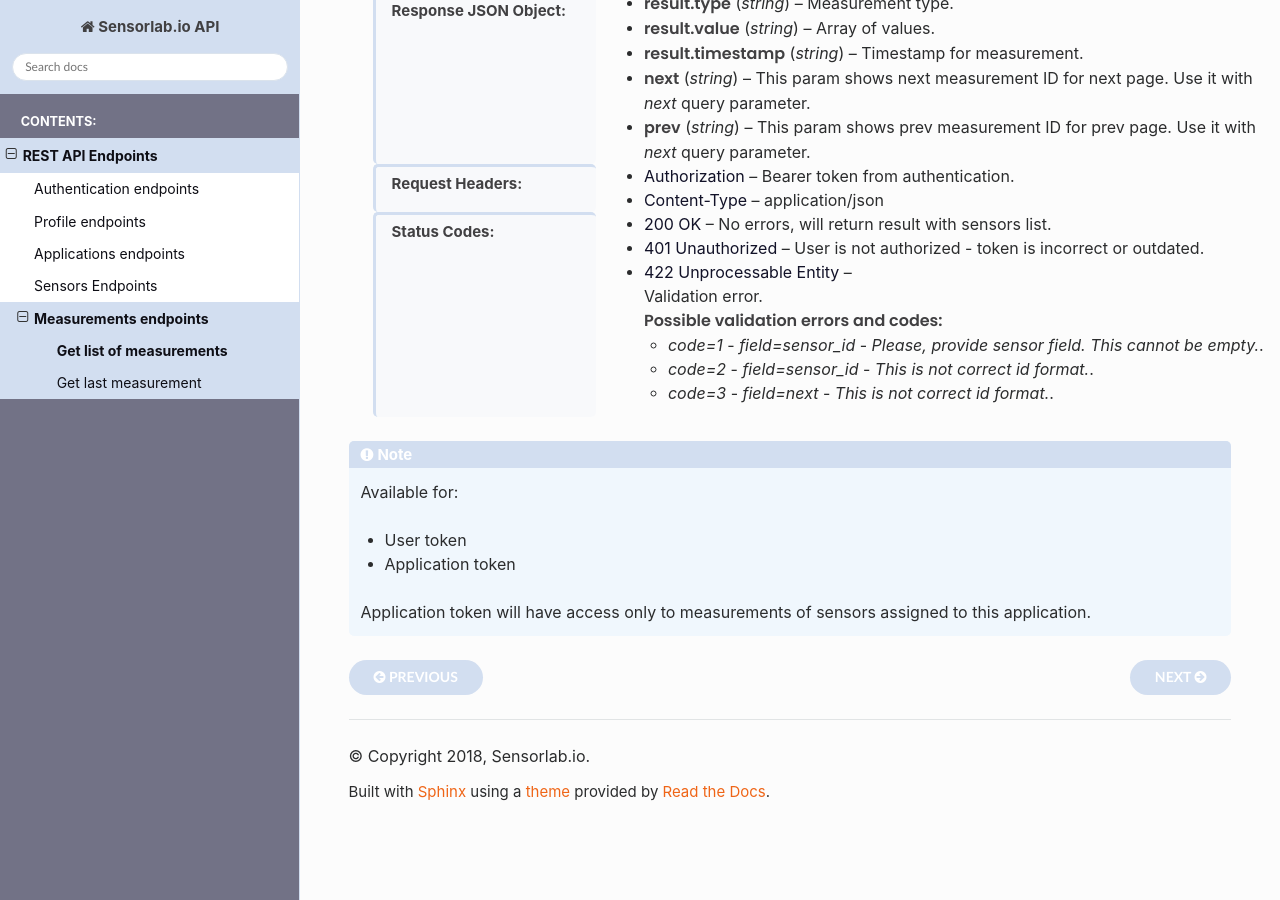
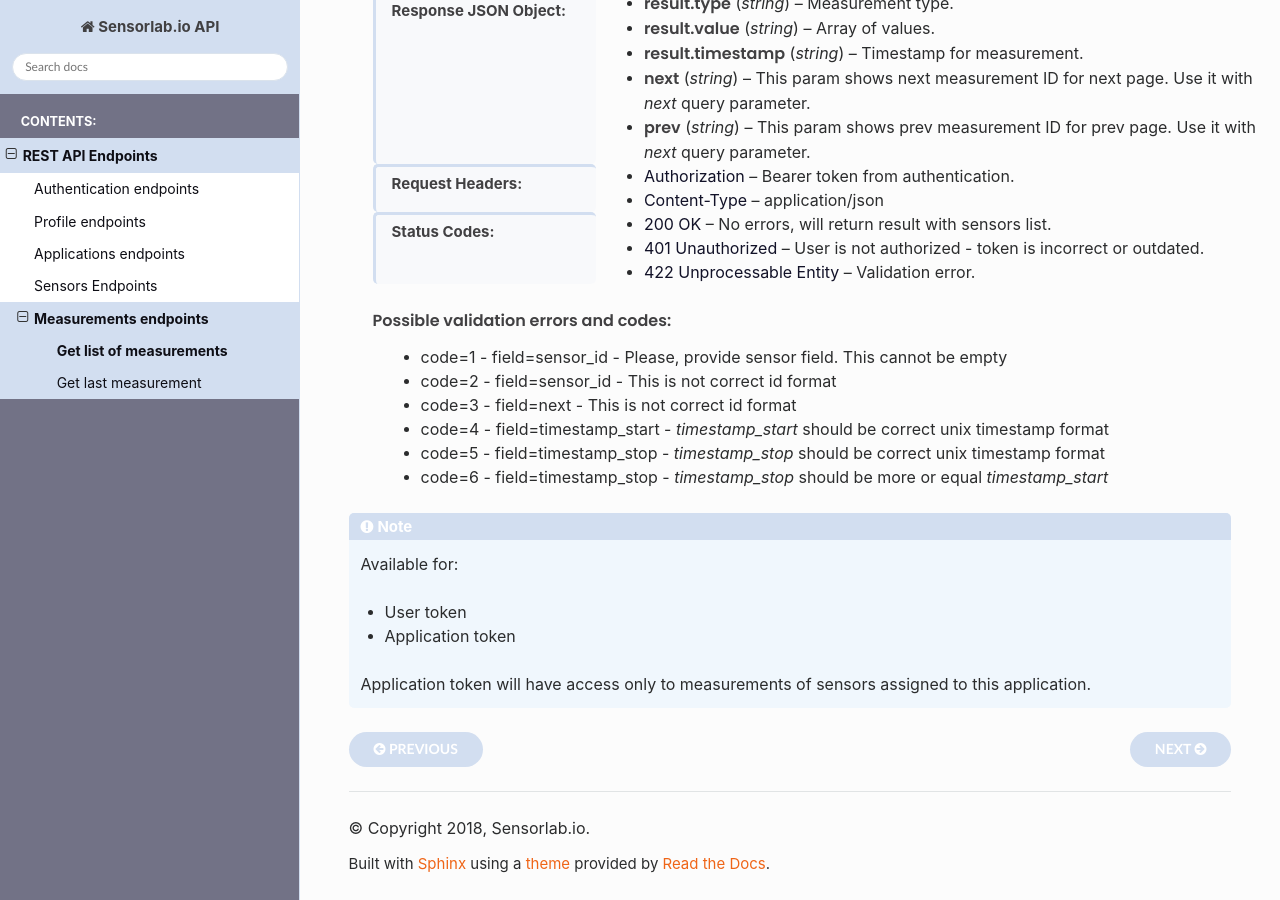
Before and after one commit to sensorlabio/sensorlab-api-docs, a Sphinx documentation site: the page built from source/endpoints/measurements/list.rst, in a window 1280 px wide and 900 px high, scrolled down 1089 px. Built offline with Sphinx 7.4.7 and the Read the Docs theme 2.0.0, drawn with Linux system fonts in a browser that asks for light colours.

Commit message:
Timestamp range validation

```diff
--- a/source/endpoints/measurements/list.rst
+++ b/source/endpoints/measurements/list.rst
@@ -68,11 +68,14 @@ Get list of measurements
 
     :statuscode 422: Validation error.
 
-        **Possible validation errors and codes:**
+    **Possible validation errors and codes:**
 
-        - `code=1` - `field=sensor_id` - `Please, provide sensor field. This cannot be empty.`.
-        - `code=2` - `field=sensor_id` - `This is not correct id format.`.
-        - `code=3` - `field=next` - `This is not correct id format.`.
+        - code=1 - field=sensor_id - Please, provide sensor field. This cannot be empty
+        - code=2 - field=sensor_id - This is not correct id format
+        - code=3 - field=next - This is not correct id format
+        - code=4 - field=timestamp_start - `timestamp_start` should be correct unix timestamp format
+        - code=5 - field=timestamp_stop - `timestamp_stop` should be correct unix timestamp format
+        - code=6 - field=timestamp_stop - `timestamp_stop` should be more or equal `timestamp_start`
 
 .. note::
     Available for:
```
Also changed, not shown: source/endpoints/sensors/measurements/list.rst (+7 -3 lines).
